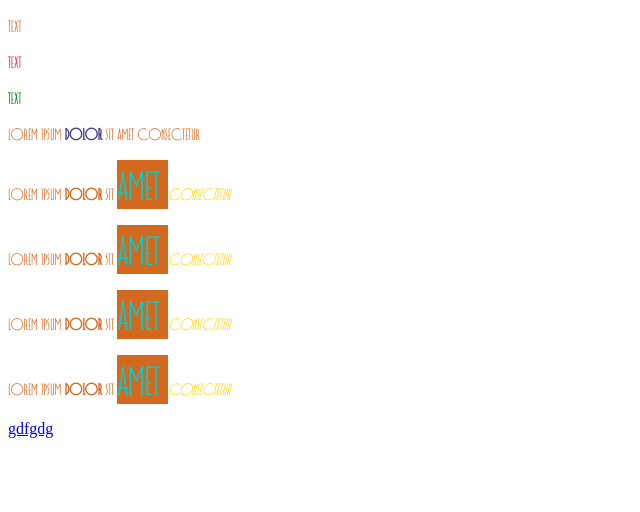
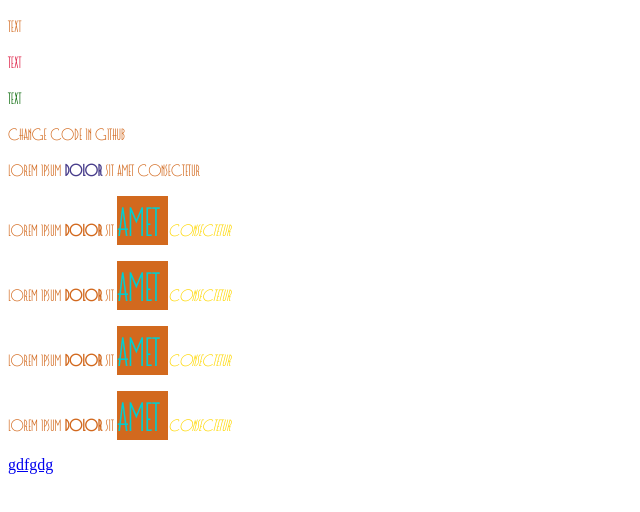
Before and after one commit to mhasilau/wb9, a plain HTML site: page index.html in a window 1280 px wide. Shown: the whole page, without its empty margins (0-640 px from the left). Drawn offline with Linux system fonts and the light colour scheme.

Commit message:
Update index.html

```diff
--- a/index.html
+++ b/index.html
@@ -11,6 +11,8 @@
     <p>text</p>
     <p class="text-class">text</p>
     <p class="text-class" id="text-id">text</p>
+
+    <p>change code in github </p>
 
     <p>Lorem ipsum <b>dolor</b> sit amet consectetur</p>
     <p>
```
